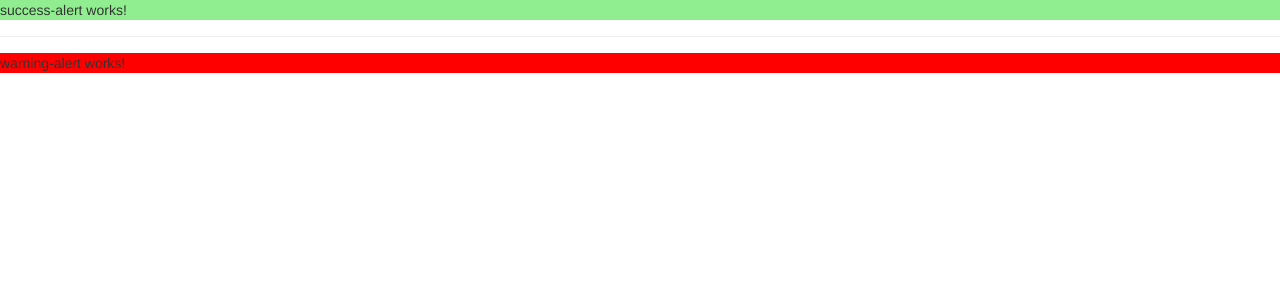
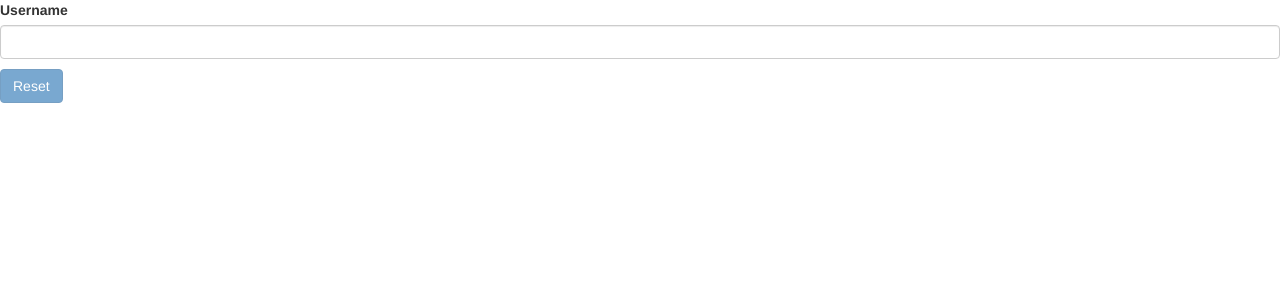
Before and after one commit to RandomShashank/random-angular-app, an Angular app: page / in a window 1280 px wide. Shown: the top 300 px of the page. Built offline with nearby package versions, Linux system fonts and the light colour scheme.

Commit message:
Data Binding

```diff
--- a/src/app/app.component.html
+++ b/src/app/app.component.html
@@ -1,3 +1,4 @@
-<app-success-alert></app-success-alert>
-<hr />
-<app-warning-alert></app-warning-alert>
+<label>Username</label>
+<input type="text" class="form-control" [(ngModel)]="username">
+<p>{{username}}</p>
+<button class="btn btn-primary" [disabled]="username === ''" (click)="username=''">Reset</button>
--- a/src/app/app.component.ts
+++ b/src/app/app.component.ts
@@ -6,5 +6,6 @@ import { Component } from '@angular/core';
   styleUrls: ['./app.component.scss']
 })
 export class AppComponent {
-  title = 'random-Angular-app';
+  //title = 'random-Angular-app';
+  username='';
 }
--- a/src/app/server/server.component.html
+++ b/src/app/server/server.component.html
@@ -1 +1 @@
-<p>server works!</p>
+<p>Srever id {{ serverId }} is {{ getServerStatus() }}</p>
--- a/src/app/server/server.component.ts
+++ b/src/app/server/server.component.ts
@@ -6,10 +6,15 @@ import { Component, OnInit } from '@angular/core';
   styleUrls: ['./server.component.scss']
 })
 export class ServerComponent implements OnInit {
-
+  serverId = 10;
+  serverStatus = 'offline';
   constructor() { }
 
   ngOnInit(): void {
   }
 
+  getServerStatus() {
+    return this.serverStatus;
+  }
+
 }
--- /dev/null
+++ b/src/app/servers/servers.component.html
@@ -0,0 +1,12 @@
+<label>Server Name</label>
+<!-- <input type="text" class="form-control" (input)="onUpdateServerName($event)"> -->
+<input type="text" class="form-control" [(ngModel)]="serverName">
+
+<!-- <p>{{ serverName }}</p> -->
+
+<button class = "btn btn-primary"
+[disabled]="!allowNewServer"
+(click)="onCreateServer()">Add Server</button>
+
+<p>{{ serverCreationStatus }}</p>
+<app-server></app-server>
--- /dev/null
+++ b/src/app/servers/servers.component.ts
@@ -0,0 +1,28 @@
+import { Component, OnInit } from '@angular/core';
+
+@Component({
+  selector: 'app-servers',
+  templateUrl: './servers.component.html',
+  styleUrls: ['./servers.component.scss']
+})
+export class ServersComponent implements OnInit {
+  allowNewServer = false;
+  serverCreationStatus = 'No servers created';
+  serverName = 'testServer';
+  constructor() {
+    setTimeout(() => {
+      this.allowNewServer = true;
+    },2000);
+   }
+
+  ngOnInit(): void {
+  }
+
+  onCreateServer() {
+    this.serverCreationStatus = 'Server was created, Name is ' + this.serverName;
+  }
+
+  onUpdateServerName(event: Event) {
+    this.serverName = (<HTMLInputElement>event.target).value;
+  }
+}
```
Also changed, not shown: src/app/app.module.ts (+6 -3 lines), src/app/servers/servers.component.scss (added), 1 other file (tests, documents, lock files or other folders).
